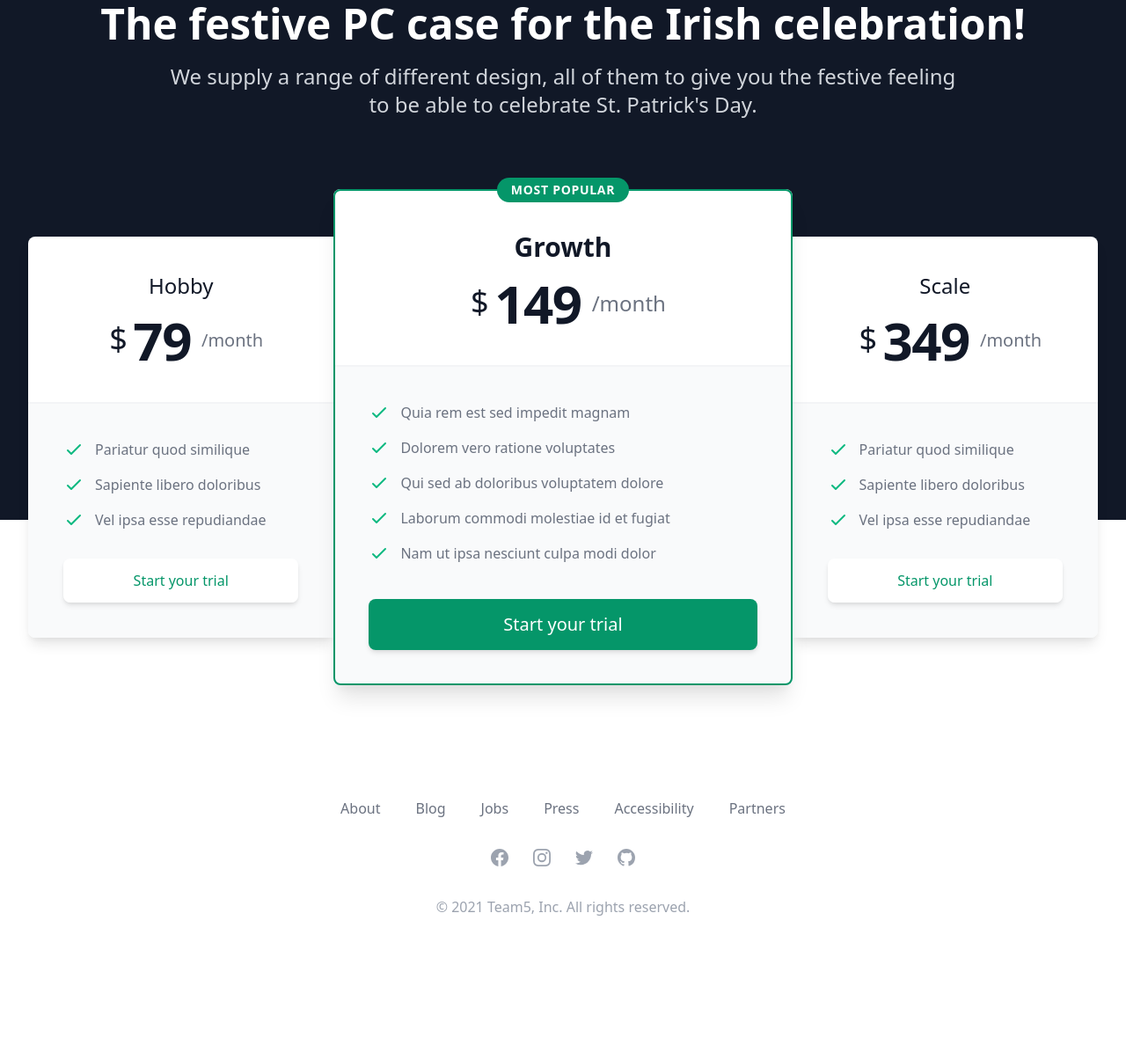
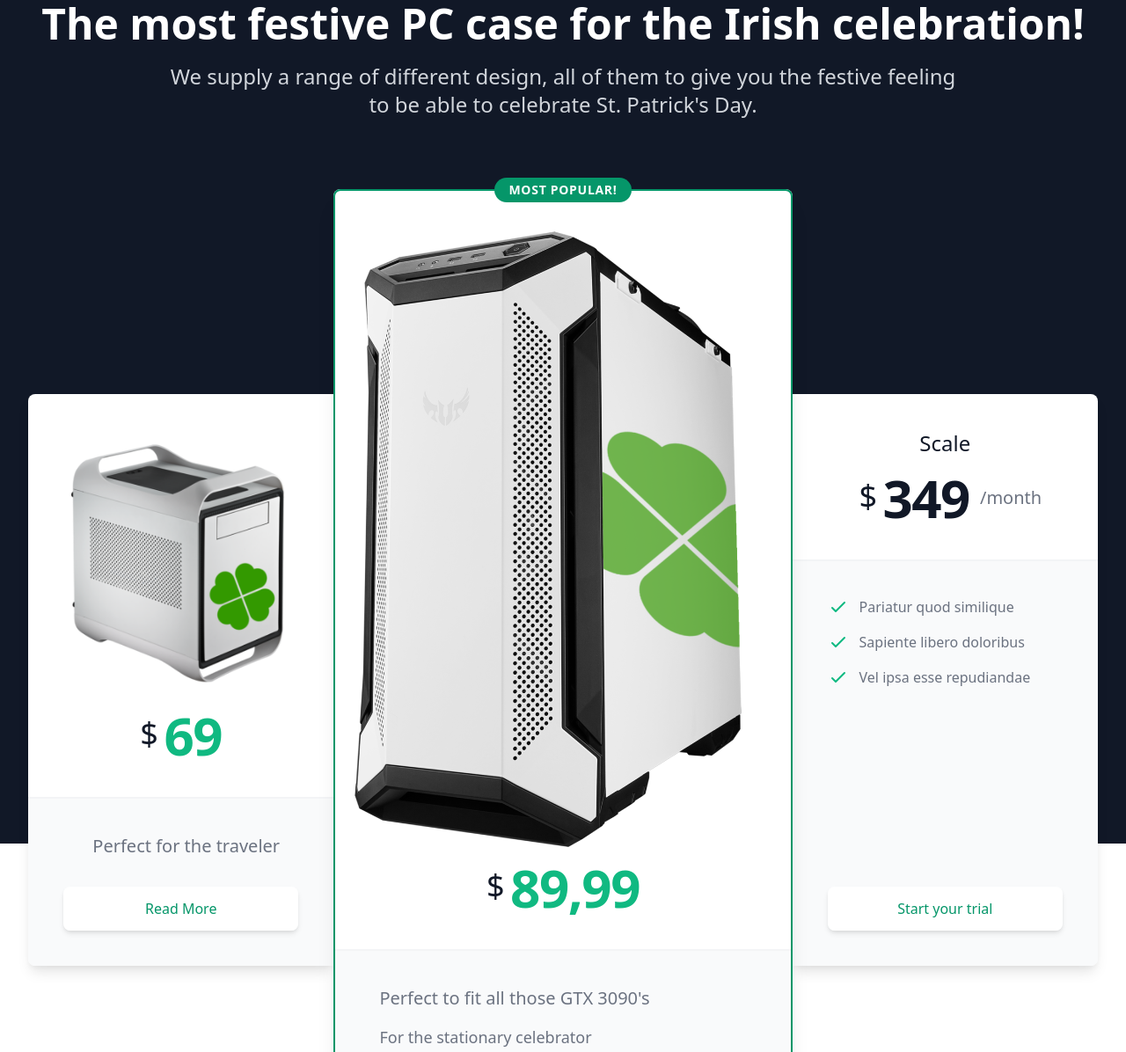
Before and after one commit to Daffie95/team5-hackathon, a plain HTML site: page src/index.html in a window 1280 px wide. Shown: the part 731-1927 px from the top of the page at 88% size. Before the commit the page ends 1822 px from the top, so only its background shows below. Drawn offline with nearby package versions, Linux system fonts and the light colour scheme.

Commit message:
added styles.css | Update index.html content

```diff
--- a/src/index.html
+++ b/src/index.html
@@ -6,6 +6,7 @@
   <meta http-equiv="X-UA-Compatible" content="IE=edge">
   <meta name="viewport" content="width=device-width, initial-scale=1.0">
   <link href="https://unpkg.com/tailwindcss@^2/dist/tailwind.min.css" rel="stylesheet">
+  <link rel="stylesheet" href="style.css">
   <title>Document</title>
 </head>
 
@@ -106,7 +107,7 @@
         <main class="mt-10 mx-auto max-w-7xl px-4 sm:mt-12 sm:px-6 md:mt-16 lg:mt-20 lg:px-8 xl:mt-28">
           <div class="sm:text-center lg:text-left">
             <h1 class="text-4xl tracking-tight font-extrabold text-gray-900 sm:text-5xl md:text-6xl">
-              <span class="block xl:inline">St. Patrick Themed PC Build</span>
+              <span class="block xl:inline">St. Patrick Themed PC Builds</span>
 
             </h1>
             <p
@@ -118,14 +119,10 @@
               <div class="rounded-md shadow">
                 <a href="#"
                   class="w-full flex items-center justify-center px-8 py-3 border border-transparent text-base font-medium rounded-md text-white bg-green-500 hover:bg-green-700 md:py-4 md:text-lg md:px-10">
-                  Get started
+                  All Products
                 </a>
               </div>
               <div class="mt-3 sm:mt-0 sm:ml-3">
-                <a href="#"
-                  class="w-full flex items-center justify-center px-8 py-3 border border-transparent text-base font-medium rounded-md text-green-700 bg-green-500 hover:bg-green-700 md:py-4 md:text-lg md:px-10">
-                  Live demo
-                </a>
               </div>
             </div>
           </div>
@@ -152,7 +149,7 @@
           Team5 &#174;
         </h2>
         <p class="mt-2 text-3xl font-extrabold text-white sm:text-4xl lg:text-5xl">
-          The festive PC case for the Irish celebration!
+          The most festive PC case for the Irish celebration!
         </p>
         <p class="mt-3 max-w-4xl mx-auto text-xl text-gray-300 sm:mt-5 sm:text-2xl">
           We supply a range of different design, all of them to give you the festive feeling to be able to celebrate St. Patrick's Day.
@@ -171,71 +168,32 @@
                   <div class="bg-white px-6 py-10">
                     <div>
                       <h3 class="text-center text-2xl font-medium text-gray-900" id="tier-hobby">
-                        Hobby
+                        <!-- leftmost panel -->
                       </h3>
+                      <img src="./assets/img/small-white.png" alt="small-white">
                       <div class="mt-4 flex items-center justify-center">
                         <span class="px-3 flex items-start text-6xl tracking-tight text-gray-900">
                           <span class="mt-2 mr-2 text-4xl font-medium">
                             $
                           </span>
-                          <span class="font-extrabold">
-                            79
+                          <span class="font-extrabold text-green-500">
+                            69
                           </span>
-                        </span>
-                        <span class="text-xl font-medium text-gray-500">
-                          /month
                         </span>
                       </div>
                     </div>
                   </div>
                   <div
                     class="flex-1 flex flex-col justify-between border-t-2 border-gray-100 p-6 bg-gray-50 sm:p-10 lg:p-6 xl:p-10">
-                    <ul class="space-y-4">
-                      <li class="flex items-start">
-                        <div class="flex-shrink-0">
-                          <!-- Heroicon name: outline/check -->
-                          <svg class="flex-shrink-0 h-6 w-6 text-green-500" xmlns="http://www.w3.org/2000/svg"
-                            fill="none" viewBox="0 0 24 24" stroke="currentColor" aria-hidden="true">
-                            <path stroke-linecap="round" stroke-linejoin="round" stroke-width="2" d="M5 13l4 4L19 7" />
-                          </svg>
-                        </div>
-                        <p class="ml-3 text-base font-medium text-gray-500">
-                          Pariatur quod similique
-                        </p>
-                      </li>
-
-                      <li class="flex items-start">
-                        <div class="flex-shrink-0">
-                          <!-- Heroicon name: outline/check -->
-                          <svg class="flex-shrink-0 h-6 w-6 text-green-500" xmlns="http://www.w3.org/2000/svg"
-                            fill="none" viewBox="0 0 24 24" stroke="currentColor" aria-hidden="true">
-                            <path stroke-linecap="round" stroke-linejoin="round" stroke-width="2" d="M5 13l4 4L19 7" />
-                          </svg>
-                        </div>
-                        <p class="ml-3 text-base font-medium text-gray-500">
-                          Sapiente libero doloribus
-                        </p>
-                      </li>
-
-                      <li class="flex items-start">
-                        <div class="flex-shrink-0">
-                          <!-- Heroicon name: outline/check -->
-                          <svg class="flex-shrink-0 h-6 w-6 text-green-500" xmlns="http://www.w3.org/2000/svg"
-                            fill="none" viewBox="0 0 24 24" stroke="currentColor" aria-hidden="true">
-                            <path stroke-linecap="round" stroke-linejoin="round" stroke-width="2" d="M5 13l4 4L19 7" />
-                          </svg>
-                        </div>
-                        <p class="ml-3 text-base font-medium text-gray-500">
-                          Vel ipsa esse repudiandae
-                        </p>
-                      </li>
-                    </ul>
+                    <p class="ml-3 text-xl font-medium text-gray-500 text-center">
+                      Perfect for the traveler
+                    </p>
                     <div class="mt-8">
                       <div class="rounded-lg shadow-md">
-                        <a href="#"
+                        <a href="products.html"
                           class="block w-full text-center rounded-lg border border-transparent bg-white px-6 py-3 text-base font-medium text-green-600 hover:bg-gray-50"
                           aria-describedby="tier-hobby">
-                          Start your trial
+                          Read More
                         </a>
                       </div>
                     </div>
@@ -252,94 +210,42 @@
                   <div class="flex justify-center transform -translate-y-1/2">
                     <span
                       class="inline-flex rounded-full bg-green-600 px-4 py-1 text-sm font-semibold tracking-wider uppercase text-white">
-                      Most popular
+                      Most popular!
                     </span>
                   </div>
                 </div>
                 <div class="bg-white rounded-t-lg px-6 pt-12 pb-10">
                   <div>
-                    <h3 class="text-center text-3xl font-semibold text-gray-900 sm:-mx-6" id="tier-growth">
-                      Growth
-                    </h3>
+                    <img src="./assets/img/white-tall-tower.png" alt="tall-white">
                     <div class="mt-4 flex items-center justify-center">
                       <span class="px-3 flex items-start text-6xl tracking-tight text-gray-900 sm:text-6xl">
                         <span class="mt-2 mr-2 text-4xl font-medium">
                           $
                         </span>
-                        <span class="font-extrabold">
-                          149
+                        <span class="font-extrabold text-green-500">
+                          89,99
                         </span>
-                      </span>
-                      <span class="text-2xl font-medium text-gray-500">
-                        /month
                       </span>
                     </div>
                   </div>
                 </div>
+
                 <div class="border-t-2 border-gray-100 rounded-b-lg pt-10 pb-8 px-6 bg-gray-50 sm:px-10 sm:py-10">
                   <ul class="space-y-4">
                     <li class="flex items-start">
                       <div class="flex-shrink-0">
                         <!-- Heroicon name: outline/check -->
-                        <svg class="flex-shrink-0 h-6 w-6 text-green-500" xmlns="http://www.w3.org/2000/svg" fill="none"
-                          viewBox="0 0 24 24" stroke="currentColor" aria-hidden="true">
-                          <path stroke-linecap="round" stroke-linejoin="round" stroke-width="2" d="M5 13l4 4L19 7" />
-                        </svg>
                       </div>
-                      <p class="ml-3 text-base font-medium text-gray-500">
-                        Quia rem est sed impedit magnam
+                      <p class="ml-3 text-xl font-medium text-gray-500 text-center">
+                        Perfect to fit all those GTX 3090's
                       </p>
                     </li>
-
                     <li class="flex items-start">
                       <div class="flex-shrink-0">
                         <!-- Heroicon name: outline/check -->
-                        <svg class="flex-shrink-0 h-6 w-6 text-green-500" xmlns="http://www.w3.org/2000/svg" fill="none"
-                          viewBox="0 0 24 24" stroke="currentColor" aria-hidden="true">
-                          <path stroke-linecap="round" stroke-linejoin="round" stroke-width="2" d="M5 13l4 4L19 7" />
-                        </svg>
                       </div>
-                      <p class="ml-3 text-base font-medium text-gray-500">
-                        Dolorem vero ratione voluptates
-                      </p>
-                    </li>
-
-                    <li class="flex items-start">
-                      <div class="flex-shrink-0">
-                        <!-- Heroicon name: outline/check -->
-                        <svg class="flex-shrink-0 h-6 w-6 text-green-500" xmlns="http://www.w3.org/2000/svg" fill="none"
-                          viewBox="0 0 24 24" stroke="currentColor" aria-hidden="true">
-                          <path stroke-linecap="round" stroke-linejoin="round" stroke-width="2" d="M5 13l4 4L19 7" />
-                        </svg>
-                      </div>
-                      <p class="ml-3 text-base font-medium text-gray-500">
-                        Qui sed ab doloribus voluptatem dolore
-                      </p>
-                    </li>
-
-                    <li class="flex items-start">
-                      <div class="flex-shrink-0">
-                        <!-- Heroicon name: outline/check -->
-                        <svg class="flex-shrink-0 h-6 w-6 text-green-500" xmlns="http://www.w3.org/2000/svg" fill="none"
-                          viewBox="0 0 24 24" stroke="currentColor" aria-hidden="true">
-                          <path stroke-linecap="round" stroke-linejoin="round" stroke-width="2" d="M5 13l4 4L19 7" />
-                        </svg>
-                      </div>
-                      <p class="ml-3 text-base font-medium text-gray-500">
-                        Laborum commodi molestiae id et fugiat
-                      </p>
-                    </li>
-
-                    <li class="flex items-start">
-                      <div class="flex-shrink-0">
-                        <!-- Heroicon name: outline/check -->
-                        <svg class="flex-shrink-0 h-6 w-6 text-green-500" xmlns="http://www.w3.org/2000/svg" fill="none"
-                          viewBox="0 0 24 24" stroke="currentColor" aria-hidden="true">
-                          <path stroke-linecap="round" stroke-linejoin="round" stroke-width="2" d="M5 13l4 4L19 7" />
-                        </svg>
-                      </div>
-                      <p class="ml-3 text-base font-medium text-gray-500">
-                        Nam ut ipsa nesciunt culpa modi dolor
+                      <p class="ml-3 text-lg font-medium text-gray-500 text-center">
+                        For the stationary celebrator
                       </p>
                     </li>
                   </ul>
@@ -348,7 +254,7 @@
                       <a href="#"
                         class="block w-full text-center rounded-lg border border-transparent bg-green-600 px-6 py-4 text-xl leading-6 font-medium text-white hover:bg-green-700"
                         aria-describedby="tier-growth">
-                        Start your trial
+                        Read More
                       </a>
                     </div>
                   </div>
```
Also changed, not shown: src/assets/css/styles.css (added).
